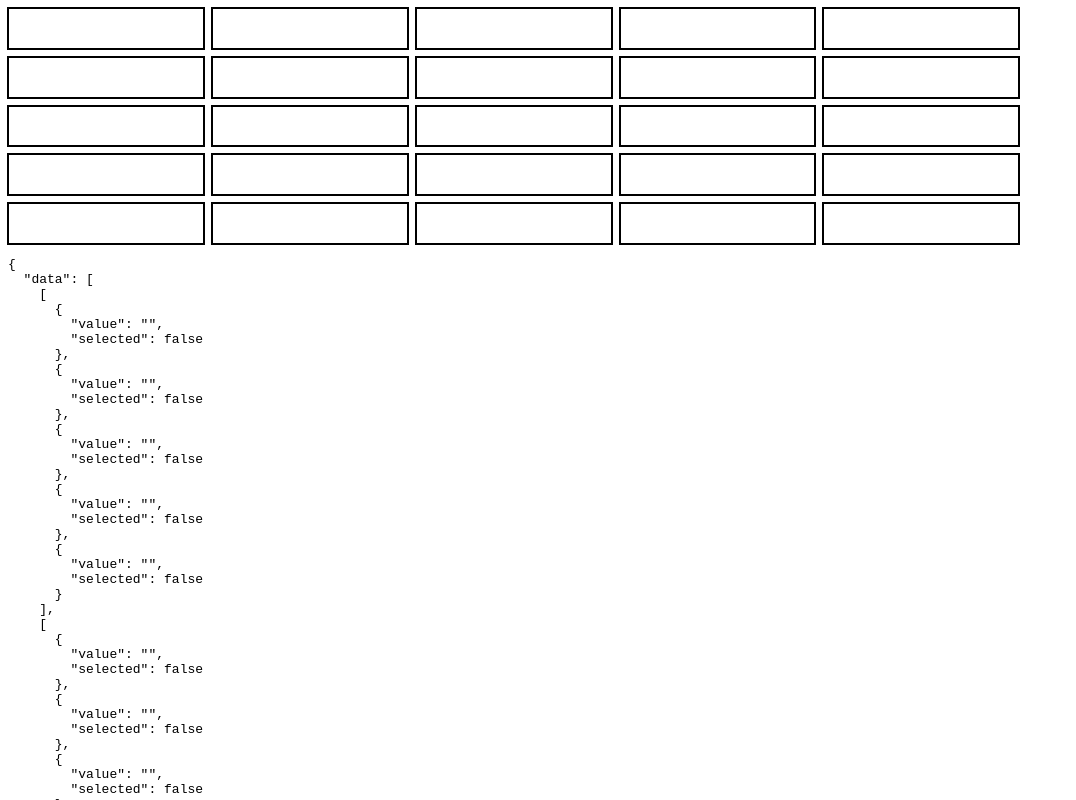
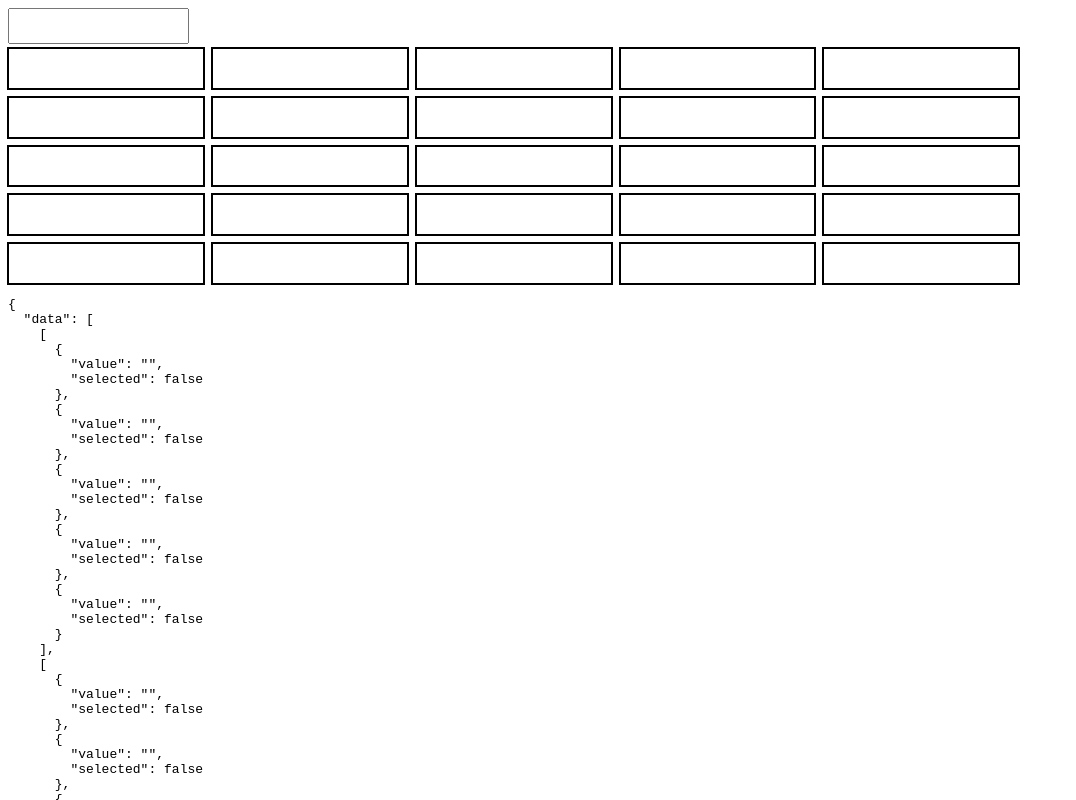
Before and after one commit to dmm22/spreadsheet, a Next.js app: page / in a window 1280 px wide. Shown: the top 800 px of the page, without its empty margins (0-1076 px from the left). Built offline with nearby package versions, Linux system fonts and the light colour scheme.

Commit message:
Add global input element
All selected cells will be edited, deleted, etc. Having one input that receives focus will help with that

```diff
--- a/components/Spreadsheet.tsx
+++ b/components/Spreadsheet.tsx
@@ -1,5 +1,9 @@
-import { useCallback, useState, useEffect } from "react"
-import { Row, SheetContainer } from "../styles/Spreadsheet.styled"
+import { useCallback, useState, useEffect, useRef } from "react"
+import {
+  GlobalTextArea,
+  Row,
+  SheetContainer,
+} from "../styles/Spreadsheet.styled"
 import Cell from "./Cell"
 
 const blankSpreadsheet = [...Array(5)].map(_ =>
@@ -10,6 +14,8 @@ const Spreadsheet = () => {
   const [data, setData] = useState(blankSpreadsheet)
   const [selectionStart, setSelectionStart] = useState<number[] | null>()
   const [selectionStop, setSelectionStop] = useState<number[] | null>()
+
+  const globalInputRef = useRef<HTMLTextAreaElement | null>(null)
 
   useEffect(() => {
     selectCells()
@@ -96,11 +102,15 @@ const Spreadsheet = () => {
     if (mouseDownCheck >= 1) {
       const coordinates = getCoordinates(e)
       setSelectionStop(coordinates)
+      focusGlobalInput()
     }
   }, [])
 
+  const focusGlobalInput = () => globalInputRef?.current?.focus()
+
   return (
     <>
+      <GlobalTextArea ref={globalInputRef} />
       <SheetContainer>
         {data.map((row, rowIndex) => (
           <Row key={rowIndex}>
--- a/styles/Spreadsheet.styled.ts
+++ b/styles/Spreadsheet.styled.ts
@@ -11,3 +11,7 @@ export const Row = styled.div`
   display: flex;
   gap: 0.5rem;
 `
+
+export const GlobalTextArea = styled.textarea`
+  resize: none;
+`
```
